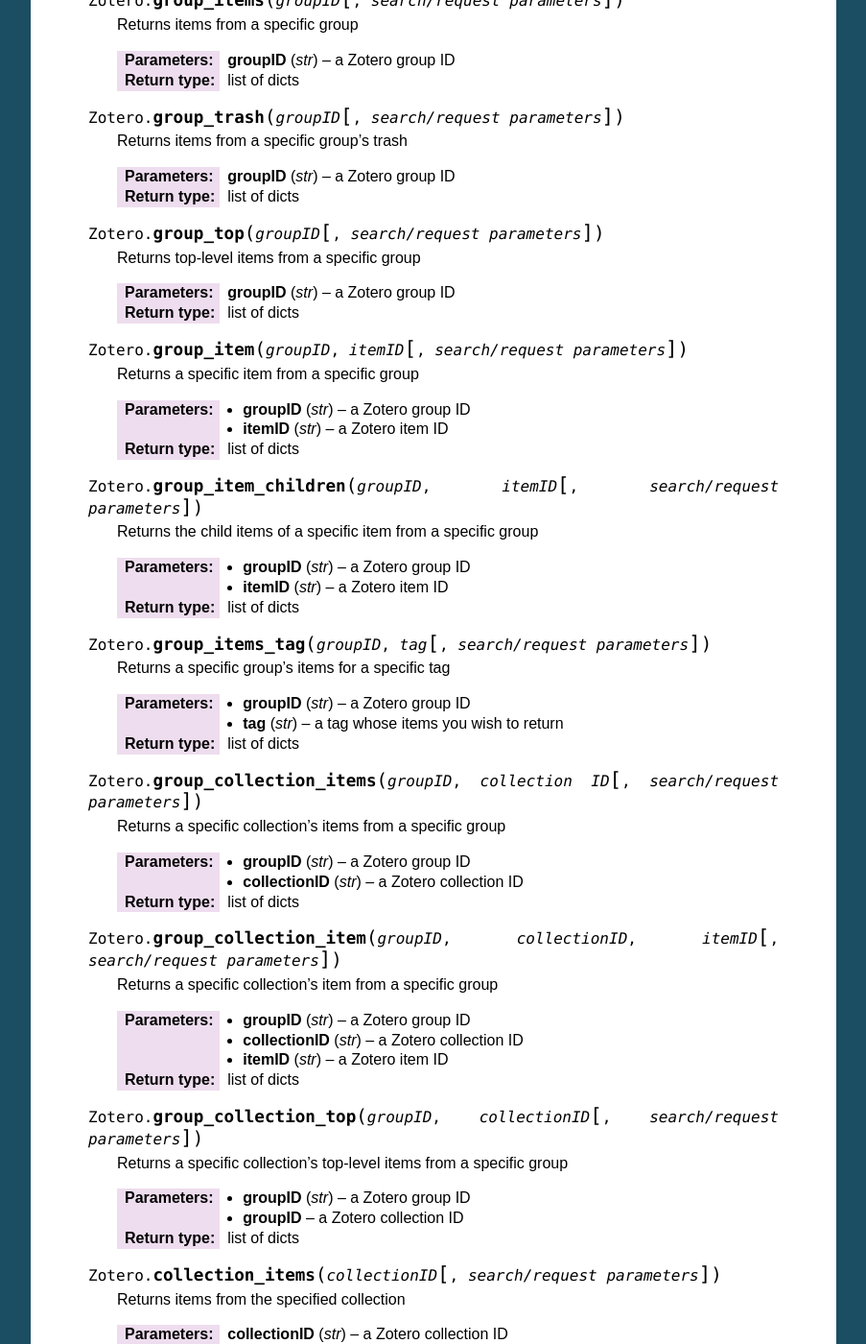
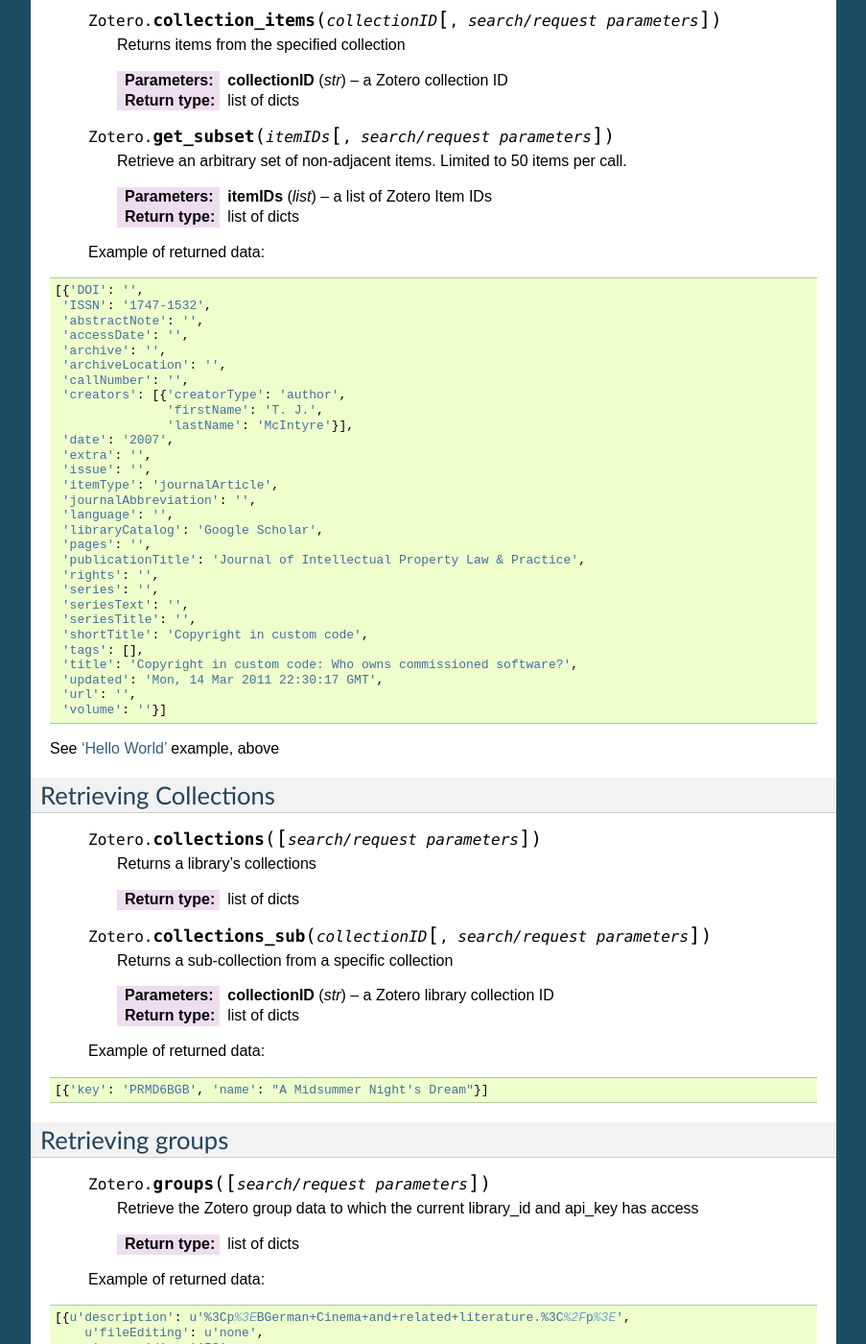
Before and after one commit to urschrei/pyzotero, a Sphinx documentation site: the page built from doc/index.txt, in a window 1280 px wide and 1400 px high, scrolled down 2606 px. Shown: the whole window at 96% size, without its empty margins (198-1101 px from the left). Built offline with Sphinx 7.4.7, drawn with Linux system fonts in a browser that asks for light colours; some of the changed text lies outside the part shown.

Commit message:
Support for unauthenticated library access
Adds library_type parameter to Zotero instance. An API key is now
optional, allowing unauthenticated access to public libraries.
Redundant group methods have been removed. Tests and docs updated.

```diff
--- a/doc/index.txt
+++ b/doc/index.txt
@@ -1,6 +1,6 @@
 Description
 ===========
-A Python wrapper for the `Zotero API <http://www.zotero.org/support/dev/server_api>`_. You'll require a user ID and access key, which can be set up `here <http://www.zotero.org/settings/keys/new>`_.
+A Python wrapper for the `Zotero API <http://www.zotero.org/support/dev/server_api>`_. You'll require a library ID and access key, which can be set up `here <http://www.zotero.org/settings/keys/new>`_.
 
 
 .. Pyzotero documentation master file, created by
@@ -25,7 +25,7 @@
     :emphasize-lines: 1,2,3
 
         from pyzotero import zotero
-        zot = zotero.Zotero(user_id, user_key)
+        zot = zotero.Zotero(library_id, library_type, api_key)
         items = zot.top(limit = 5)
         # we have now retrieved the last five top-level items in our library
         # we can print each item's item type and ID
@@ -97,10 +97,11 @@
 First, create a new Zotero instance:
 
 
-    .. py:class:: Zotero(userID, userKey)
+    .. py:class:: Zotero(library_id, library_type, api_key)
 
-        :param str userID: a valid Zotero API user ID
-        :param str userKey: a valid Zotero API user key
+        :param str library_id: a valid Zotero API user ID
+        :param str library_type: a valid Zotero API library type
+        :param str api_key: a valid Zotero API user key
 
 
     Example:
@@ -141,7 +142,7 @@
 
     .. py:method:: Zotero.trash([search/request parameters])
 
-        Returns library items from the user's trash
+        Returns library items from the library's trash
 
         :rtype: list of dicts
 
@@ -167,82 +168,6 @@
         :param str itemID: a zotero item ID
         :rtype: list of dicts
 
-
-    .. py:method:: Zotero.group_items(groupID[, search/request parameters])
-
-        Returns items from a specific group
-
-        :param str groupID: a Zotero group ID
-        :rtype: list of dicts
-
-
-    .. py:method:: Zotero.group_trash(groupID[, search/request parameters])
-
-        Returns items from a specific group's trash
-
-        :param str groupID: a Zotero group ID
-        :rtype: list of dicts
-
-
-    .. py:method:: Zotero.group_top(groupID[, search/request parameters])
-
-        Returns top-level items from a specific group
-
-        :param str groupID: a Zotero group ID
-        :rtype: list of dicts
-
-    .. py:method:: Zotero.group_item(groupID, itemID[, search/request parameters])
-
-        Returns a specific item from a specific group
-
-        :param str groupID: a Zotero group ID
-        :param str itemID: a Zotero item ID
-        :rtype: list of dicts
-
-
-    .. py:method:: Zotero.group_item_children(groupID, itemID[, search/request parameters])
-
-        Returns the child items of a specific item from a specific group
-
-        :param str groupID: a Zotero group ID
-        :param str itemID: a Zotero item ID
-        :rtype: list of dicts
-
-
-    .. py:method:: Zotero.group_items_tag(groupID, tag[, search/request parameters])
-
-        Returns a specific group's items for a specific tag
-
-        :param str groupID: a Zotero group ID
-        :param str tag: a tag whose items you wish to return
-        :rtype: list of dicts
-
-    .. py:method:: Zotero.group_collection_items(groupID, collection ID[, search/request parameters])
-
-        Returns a specific collection's items from a specific group
-
-        :param str groupID: a Zotero group ID
-        :param str collectionID: a Zotero collection ID
-
-        :rtype: list of dicts
-
-    .. py:method:: Zotero.group_collection_item(groupID, collectionID, itemID[, search/request parameters])
-
-        Returns a specific collection's item from a specific group
-
-        :param str groupID: a Zotero group ID
-        :param str collectionID: a Zotero collection ID
-        :param str itemID: a Zotero item ID
-        :rtype: list of dicts
-
-
-    .. py:method:: Zotero.group_collection_top(groupID, collectionID[, search/request parameters])
-
-        Returns a specific collection's top-level items from a specific group
-
-        :param str groupID: a Zotero group ID
-        :param str groupID: a Zotero collection ID
-        :rtype: list of dicts
 
     .. py:method:: Zotero.collection_items(collectionID[, search/request parameters])
 
@@ -306,7 +231,7 @@
 =======================
     .. py:method:: Zotero.collections([search/request parameters])
 
-        Returns a user's collections
+        Returns a library's collections
 
         :rtype: list of dicts
 
@@ -315,21 +240,6 @@
         Returns a sub-collection from a specific collection
 
         :param str collectionID: a Zotero library collection ID
-        :rtype: list of dicts
-
-    .. py:method:: Zotero.group_collections(groupID[, search/request parameters])
-
-        Returns collections for a specific group
-
-        :param str groupID: a Zotero group ID
-        :rtype: list of dicts
-
-    .. py:method:: Zotero.group_collection(groupID, collectionID[, search/request parameters])
-
-        Returns a specific collection from a specific group
-
-        :param str groupID: a Zotero group ID
-        :param str collectionID: a Zotero collection ID
         :rtype: list of dicts
 
     Example of returned data:
@@ -344,7 +254,7 @@
 ==========================
     .. py:method:: Zotero.groups([search/request parameters])
 
-        Retrieve the Zotero group data to which the current user key has access
+        Retrieve the Zotero group data to which the current library_id and api_key has access
 
         :rtype: list of dicts
 
@@ -375,7 +285,7 @@
 
     .. py:method:: Zotero.tags([search/request parameters])
 
-        Returns a user's tags
+        Returns a library's tags
 
         :rtype: list of strings
 
@@ -383,21 +293,6 @@
 
         Returns tags from a specific item
 
-        :param str itemID: a valid Zotero library Item ID
-        :rtype: list of strings
-
-    .. py:method:: Zotero.group_tags(groupID[, search/request parameters])
-
-        Returns tags from a specific group
-
-        :param str groupID: a valid Zotero library group ID
-        :rtype: list of strings
-
-    .. py:method:: Zotero.group_item_tags(groupID, itemID[, search/request parameters])
-
-        Returns tags from a specific item from a specific group
-
-        :param str groupID: a valid Zotero library group ID
         :param str itemID: a valid Zotero library Item ID
         :rtype: list of strings
 
@@ -419,7 +314,7 @@
 ::
 
     from pyzotero import zotero
-    zot = zotero.Zotero(user_id, user_key)
+    zot = zotero.Zotero(library_id, library_type, api_key)
     # only retrieve a single item
     # this will retrieve the most recently added/modified top-level item
     first_item = zot.top(limit=1)
@@ -439,7 +334,7 @@
 ::
 
     from pyzotero import zotero
-    zot = zotero.Zotero(user_id, user_key)
+    zot = zotero.Zotero(library_id, library_type, api_key)
     # retrieve all top-level items
     toplevel = zot.everything(zot.top())
 
@@ -468,12 +363,6 @@
 .. py:method:: Zotero.num_tagitems(tag)
 
     Returns the count of items for the specified tag
-
-    :rtype: int
-
-.. py:method:: Zotero.num_groupitems(groupID)
-
-    Returns the count of items in the specified group
 
     :rtype: int
 
```
Also changed, not shown: other parts of doc/index.txt (+1 -1 lines), 7 other files.
